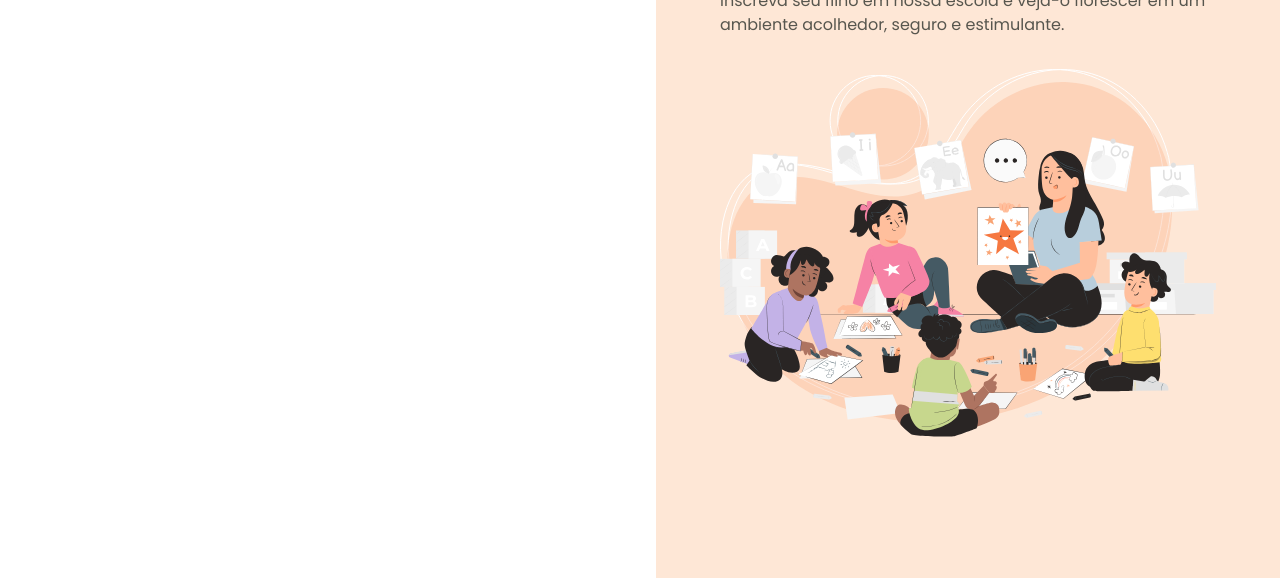
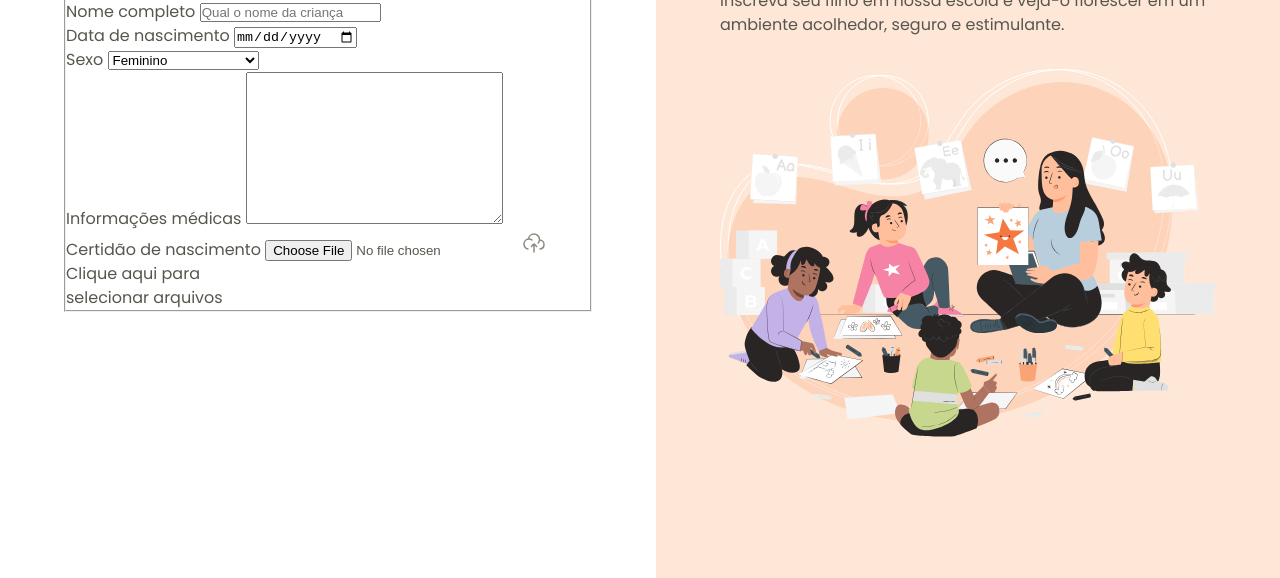
Before and after one commit to Amira-Ahmad/proj-formularioDeMatricula, a plain HTML site: page index.html in a window 1280 px wide. Shown: the part 222-800 px from the top of the page. Drawn offline with Linux system fonts and the light colour scheme.

Commit message:
iniciando o formulário

```diff
--- a/index.html
+++ b/index.html
@@ -24,6 +24,55 @@
 
         <h1>Formulário de matrícula</h1>
         <p>Preencha os dados abaixo para matricular seu filho na escola de educação infantil Estrelas do Amanhã.</p>
+
+        <form method="post" action="#" enctype="multipart/form-data">
+          <fieldset class="child-info">
+            <legend>Informações da criança</legend>
+
+            <div class="input-wrapper">
+              <label for="fullname">Nome completo</label>
+              <input
+                type="text"
+                id="fullname"
+                placeholder="Qual o nome da criança">
+            </div>
+
+            <div class="input-wrapper">
+              <label for="birth">Data de nascimento</label>
+              <input
+                type="date"
+                id="birth"
+                lang="pt-BR">
+            </div>
+
+            <div class="select-wrapper">
+               <label for="gender">Sexo</label>
+               <select name="gender" id="gender">
+                <option value="female">Feminino</option>
+                <option value="male">Masculino</option>
+                <option value="na">Prefiro não responder</option>
+               </select>
+            </div>
+
+            <div class="textarea-wrapper">
+              <label for="medical-info">Informações médicas</label>
+              <textarea name="medical-info" id="medical-info"
+                cols="30"
+                rows="10"
+                placeholder="A criança possui alguma condição médica que a escola deve estar ciente? (Se sim, especifique)">
+            </textarea>
+            </div>
+
+            <div class="droparea-wrapper">
+              <label for="">Certidão de nascimento</label>
+              <input type="file" name="" id="">
+              <img src="assets/icons/cloud-upload.svg" alt="">
+              <p>Clique aqui para <br> selecionar arquivos</p>
+            </div>
+
+          </fieldset>
+        </form>
+
       </div>
     </main>
 
```
